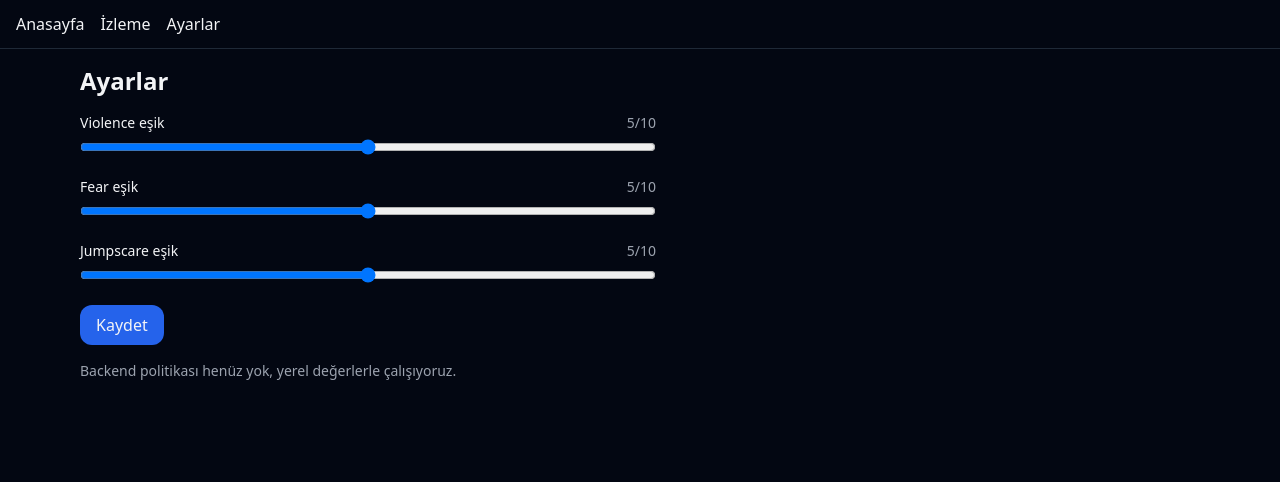
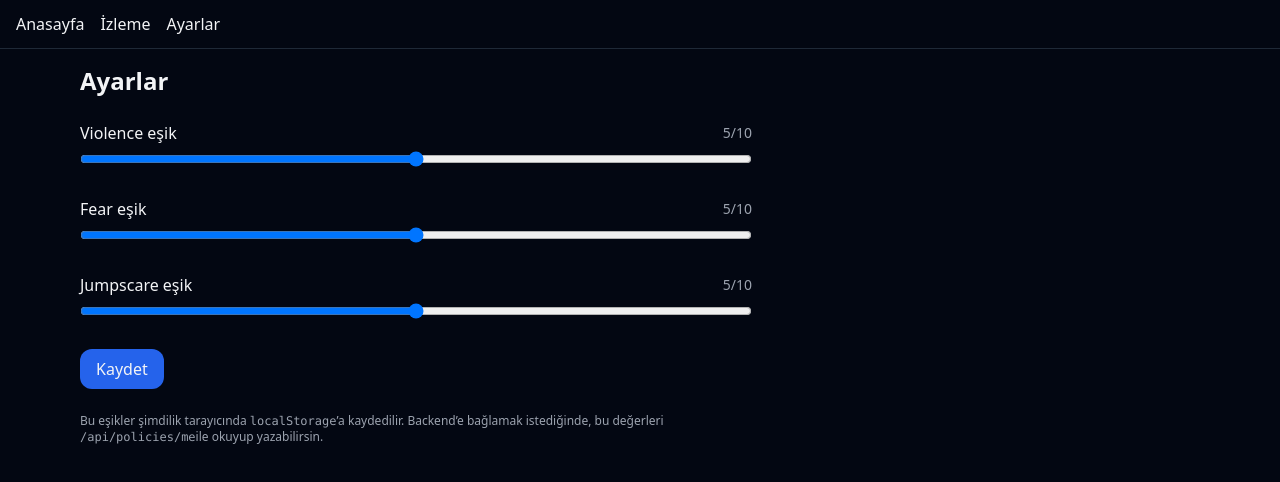
Before and after one commit to eminenazduran/CineProfile-360, a React (Vite) app in the folder apps/frontend/: page /settings in a window 1280 px wide. Shown: the top 482 px of the page. Built offline with nearby package versions, Linux system fonts and the light colour scheme; no server answers.

Commit message:
docs(frontend): Gün 7 README + demo akışı; UI polish

```diff
--- a/apps/frontend/src/pages/Settings.jsx
+++ b/apps/frontend/src/pages/Settings.jsx
@@ -1,70 +1,91 @@
 import { useEffect, useState } from "react";
-import { API_URL } from "../lib/config";
+
+const LS_KEY = "cp360_policies_v1";
 
 export default function Settings() {
-  const [pol, setPol] = useState({ violence: 5, fear: 5, jumpscare: 5 });
-  const [msg, setMsg] = useState("");
+  // Varsayılan eşikler (0–10)
+  const [violence, setViolence] = useState(5);
+  const [fear, setFear] = useState(5);
+  const [jumpscare, setJumpscare] = useState(5);
+  const [saved, setSaved] = useState(false);
 
-  // ilk yüklemede mevcut politikayı çek (varsa)
+  // İlk açılışta localStorage'dan yükle
   useEffect(() => {
-    (async () => {
-      try {
-        const r = await fetch(`${API_URL}/api/policies/me`);
-        if (!r.ok) throw new Error("no-endpoint");
-        const j = await r.json();
-        setPol({
-          violence: j.violence ?? 5,
-          fear: j.fear ?? 5,
-          jumpscare: j.jumpscare ?? 5,
-        });
-      } catch {
-        setMsg("Backend politikası henüz yok, yerel değerlerle çalışıyoruz.");
+    try {
+      const raw = localStorage.getItem(LS_KEY);
+      if (raw) {
+        const p = JSON.parse(raw);
+        if (typeof p.violence === "number") setViolence(p.violence);
+        if (typeof p.fear === "number") setFear(p.fear);
+        if (typeof p.jumpscare === "number") setJumpscare(p.jumpscare);
       }
-    })();
+    } catch (_) {}
   }, []);
 
-  async function save() {
-    setMsg("");
+  // Kaydet → localStorage
+  function handleSave() {
+    const data = { violence, fear, jumpscare, ts: Date.now() };
     try {
-      const r = await fetch(`${API_URL}/api/policies/me`, {
-        method: "PUT",
-        headers: { "Content-Type": "application/json" },
-        body: JSON.stringify(pol),
-      });
-      if (!r.ok) throw new Error(await r.text());
-      setMsg("Kaydedildi ✅");
+      localStorage.setItem(LS_KEY, JSON.stringify(data));
+      setSaved(true);
+      setTimeout(() => setSaved(false), 1500);
     } catch (e) {
-      setMsg("Kaydetme stub: Backend hazır değil (sorun değil).");
+      alert("Kaydedilemedi: " + e.message);
     }
   }
 
-  const Row = ({ label, keyName }) => (
-    <div className="mb-4">
-      <div className="flex justify-between text-sm mb-1">
+  return (
+    <div className="max-w-2xl space-y-6">
+      <h1 className="text-2xl font-semibold">Ayarlar</h1>
+
+      <Row
+        label="Violence eşik"
+        value={violence}
+        onChange={(v) => setViolence(v)}
+      />
+      <Row label="Fear eşik" value={fear} onChange={(v) => setFear(v)} />
+      <Row
+        label="Jumpscare eşik"
+        value={jumpscare}
+        onChange={(v) => setJumpscare(v)}
+      />
+
+      <button
+        onClick={handleSave}
+        className="px-4 py-2 rounded-xl bg-blue-600 hover:bg-blue-500"
+      >
+        Kaydet
+      </button>
+
+      {saved && (
+        <div className="text-emerald-400 text-sm select-none">Kaydedildi ✅</div>
+      )}
+
+      <p className="text-xs text-gray-400">
+        Bu eşikler şimdilik tarayıcında <code>localStorage</code>’a kaydedilir.
+        Backend’e bağlamak istediğinde, bu değerleri <code>/api/policies/me</code>
+        ile okuyup yazabilirsin.
+      </p>
+    </div>
+  );
+}
+
+function Row({ label, value, onChange }) {
+  return (
+    <div>
+      <div className="mb-1 flex items-center justify-between">
         <span>{label}</span>
-        <span className="text-gray-400">{pol[keyName]}/10</span>
+        <span className="text-sm text-gray-400">{value}/10</span>
       </div>
       <input
         type="range"
         min={0}
         max={10}
-        value={pol[keyName]}
-        onChange={e => setPol(p => ({ ...p, [keyName]: Number(e.target.value) }))}
+        step={1}
+        value={value}
+        onChange={(e) => onChange(parseInt(e.target.value, 10))}
         className="w-full"
       />
     </div>
   );
-
-  return (
-    <div className="max-w-xl space-y-4">
-      <h1 className="text-2xl font-semibold">Ayarlar</h1>
-      <Row label="Violence eşik" keyName="violence" />
-      <Row label="Fear eşik" keyName="fear" />
-      <Row label="Jumpscare eşik" keyName="jumpscare" />
-      <button onClick={save} className="px-4 py-2 rounded-xl bg-blue-600 hover:bg-blue-500">
-        Kaydet
-      </button>
-      {msg && <div className="text-sm text-gray-400">{msg}</div>}
-    </div>
-  );
 }
```
Also changed, not shown: 1 other file (tests, documents, lock files or other folders).
